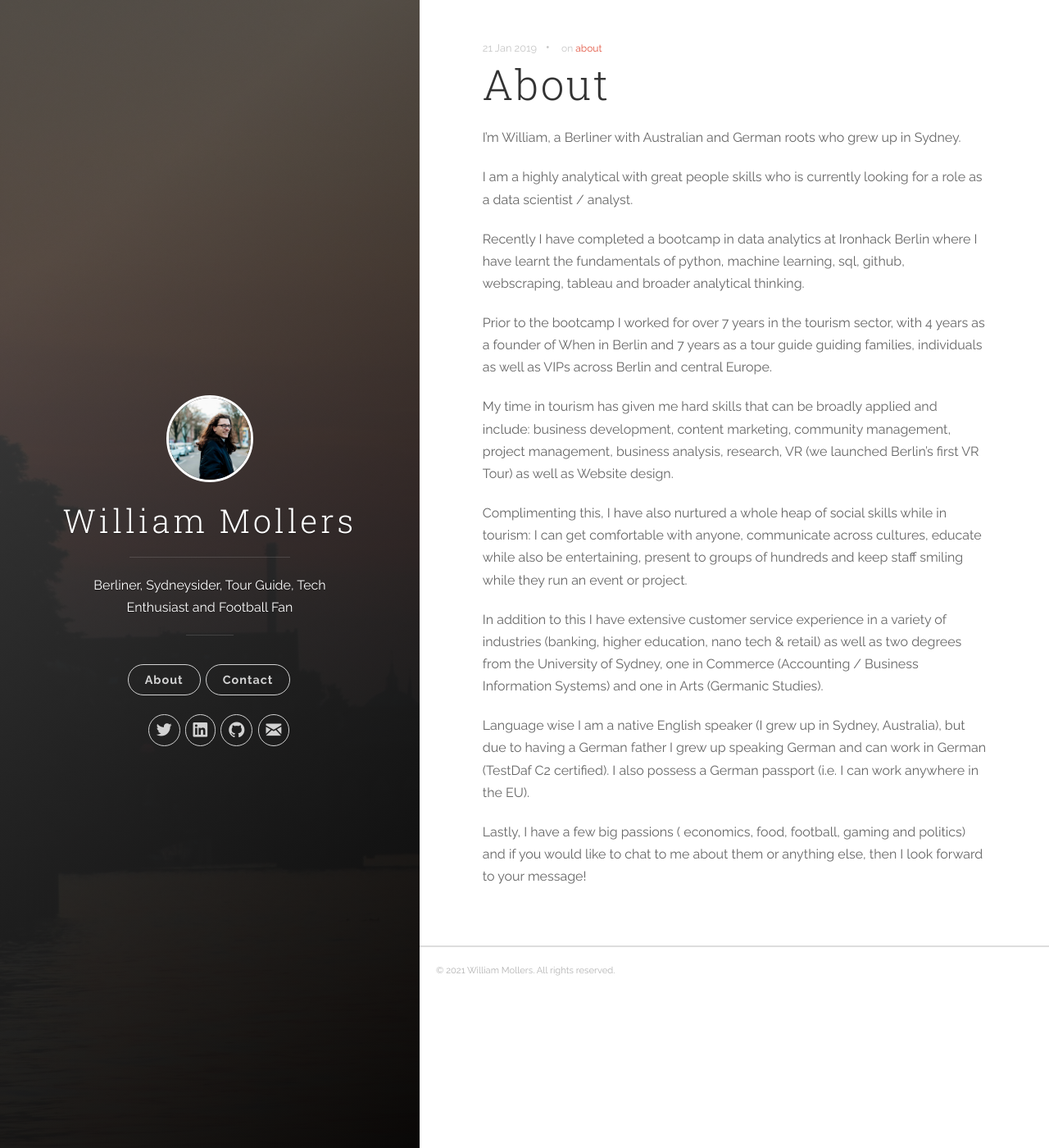
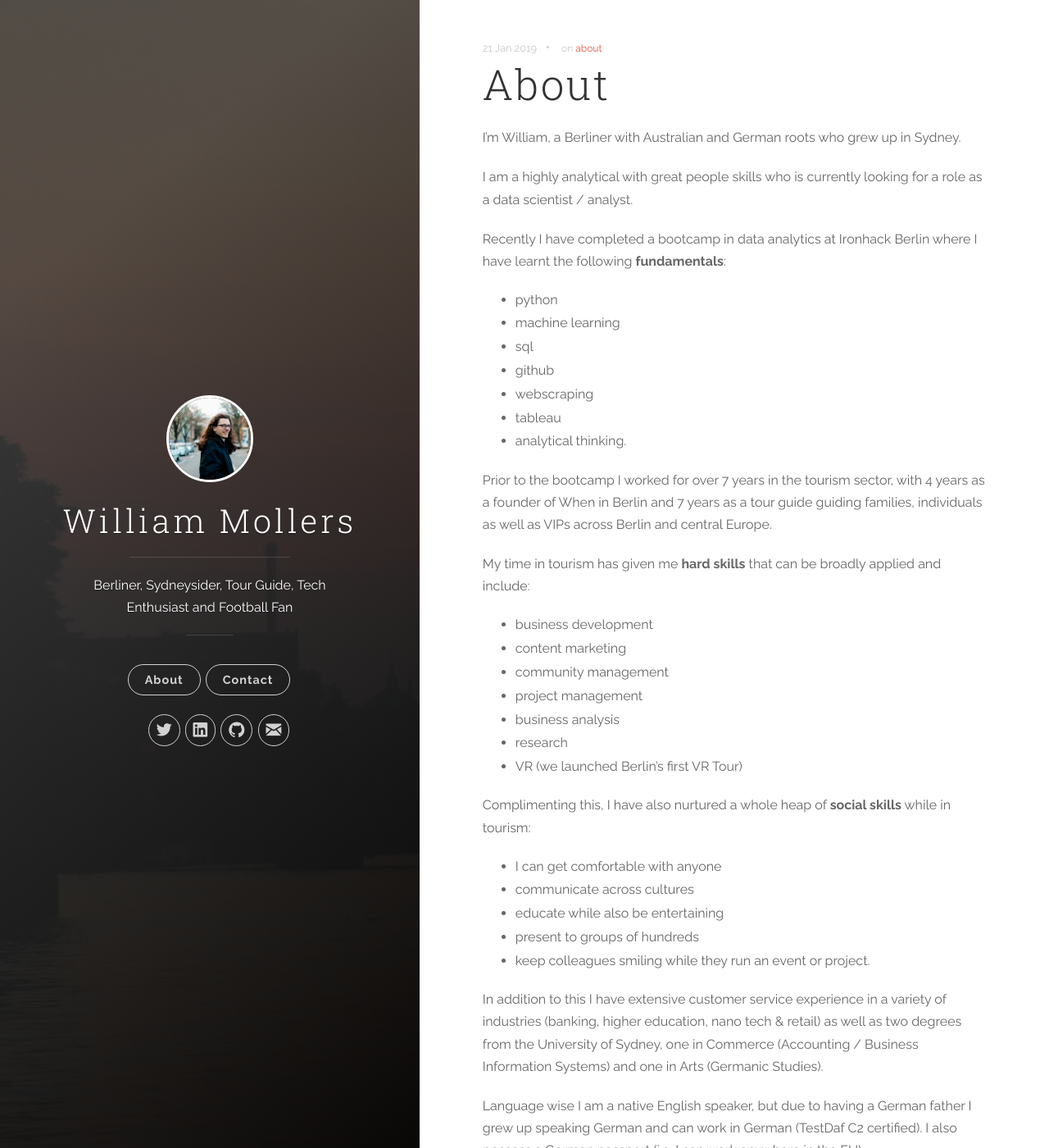
Before and after one commit to williammollers/williammollers.github.io, a Jekyll site: the page built from _posts/2019-01-21-about.markdown, in a window 1280 px wide and 1400 px high. Shown: the whole window at 82% size. Built offline with Jekyll 4.4.1, drawn with Linux system fonts in a browser that asks for light colours; some of the changed text lies outside the part shown.

Commit message:
Update 2019-01-21-about.markdown

```diff
--- a/_posts/2019-01-21-about.markdown
+++ b/_posts/2019-01-21-about.markdown
@@ -8,16 +8,38 @@ I’m William, a Berliner with Australian and German roots who grew up in Sydney
 
 I am a highly analytical with great people skills who is currently looking for a role as a data scientist / analyst.
 
-Recently I have completed a bootcamp in data analytics at Ironhack Berlin where I have learnt the fundamentals of python, machine learning, sql, github, webscraping, tableau and broader analytical thinking.
+Recently I have completed a bootcamp in data analytics at Ironhack Berlin where I have learnt the following **fundamentals**:
+
+* python
+* machine learning
+* sql
+* github
+* webscraping
+* tableau
+* analytical thinking.
 
 Prior to the bootcamp I worked for over 7 years in the tourism sector, with 4 years as a founder of When in Berlin and 7 years as a tour guide guiding families, individuals as well as VIPs across Berlin and central Europe.
 
-My time in tourism has given me hard skills that can be broadly applied and include: business development, content marketing, community management, project management, business analysis, research, VR (we launched Berlin's first VR Tour) as well as Website design.
+My time in tourism has given me **hard skills** that can be broadly applied and include:
 
-Complimenting this, I have also nurtured a whole heap of social skills while in tourism: I can get comfortable with anyone, communicate across cultures, educate while also be entertaining, present to groups of hundreds and keep staff smiling while they run an event or project.
+* business development
+* content marketing
+* community management
+* project management
+* business analysis
+* research
+* VR (we launched Berlin's first VR Tour)
+
+Complimenting this, I have also nurtured a whole heap of **social skills** while in tourism:
+
+* I can get comfortable with anyone
+* communicate across cultures
+* educate while also be entertaining
+* present to groups of hundreds
+* keep colleagues smiling while they run an event or project.
 
 In addition to this I have extensive customer service experience in a variety of industries (banking, higher education, nano tech & retail) as well as two degrees from the University of Sydney, one in Commerce (Accounting / Business Information Systems) and one in Arts (Germanic Studies).
 
-Language wise I am a native English speaker (I grew up in Sydney, Australia), but due to having a German father I grew up speaking German and can work in German (TestDaf C2 certified). I also possess a German passport (i.e. I can work anywhere in the EU).
+Language wise I am a native English speaker, but due to having a German father I grew up speaking German and can work in German (TestDaf C2 certified). I also possess a German passport (i.e. I can work anywhere in the EU).
 
 Lastly, I have a few big passions ( economics, food, football, gaming and politics) and if you would like to chat to me about them or anything else, then I look forward to your message!
```
